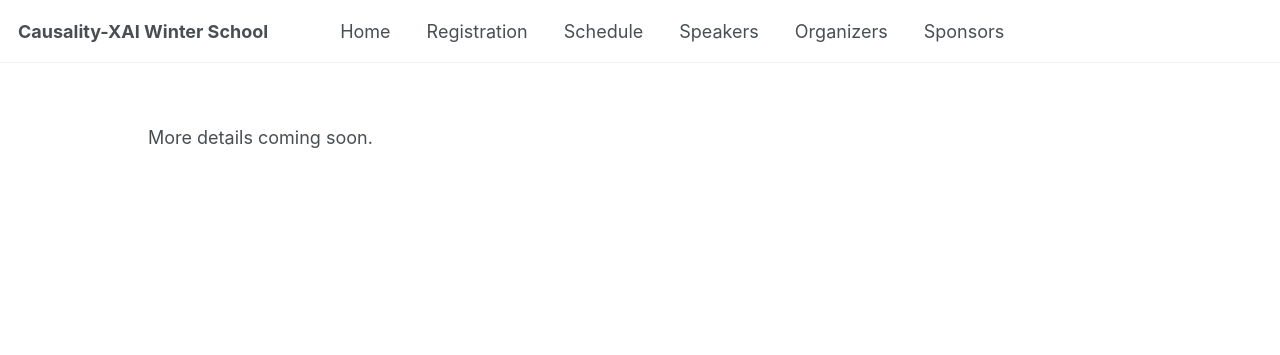
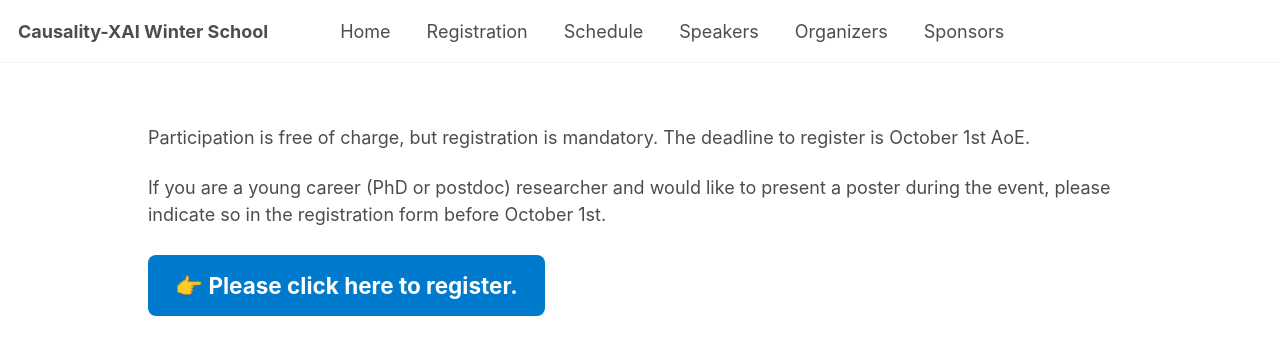
Before and after one commit to XAI-Winter-School/xai-winter-school.github.io, a Jekyll site: the page built from _pages/registration.md, in a window 1280 px wide. Shown: the top 355 px of the page. Built offline with Jekyll 4.4.1, drawn with Linux system fonts in a browser that asks for light colours.

Commit message:
update registration

```diff
--- a/_pages/registration.md
+++ b/_pages/registration.md
@@ -1,7 +1,18 @@
 ---
 permalink: /registration/
-title: "Resistration - Winter School on Causality and Explainable AI"
+title: "Registration - Winter School on Causality and Explainable AI"
 author_profile: true
 ---
 
-More details coming soon.
+<p>Participation is free of charge, but registration is mandatory. The deadline to register is October 1st AoE.</p>
+
+<p>
+If you are a young career (PhD or postdoc) researcher and would like to present a poster during the event, please indicate so in the registration form before October 1st.
+</p>
+
+<p style="margin:1.5rem 0;">
+  <a href="https://docs.google.com/forms/d/e/1FAIpQLSeUsxnQnBi04v0ep3kpxY-e9y6-hMIak8pMLYVb3tXDvjL3Rg/viewform?usp=dialog" target="_blank"
+     style="display:inline-block; background:#007acc; color:#fff; font-size:1.25rem; font-weight:bold; padding:0.75rem 1.5rem; border-radius:8px; text-decoration:none;">
+    👉 Please click here to register.
+  </a>
+</p>
```
Also changed, not shown: _pages/about.md (+1 -1 lines).
